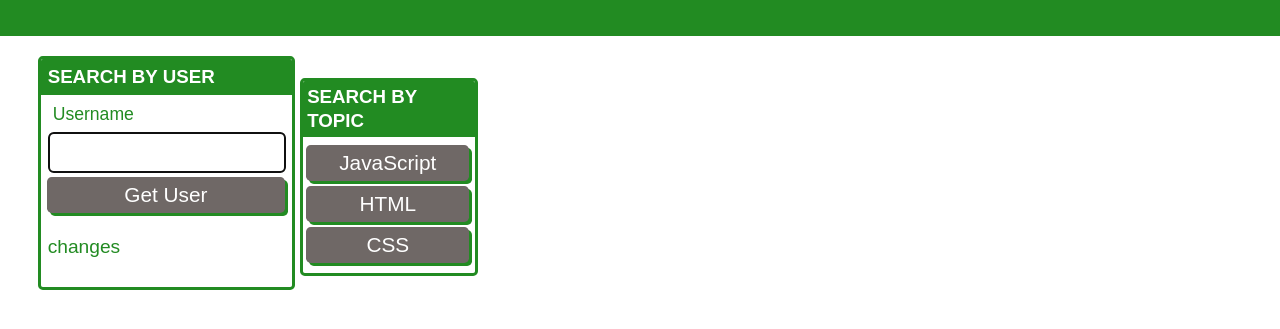
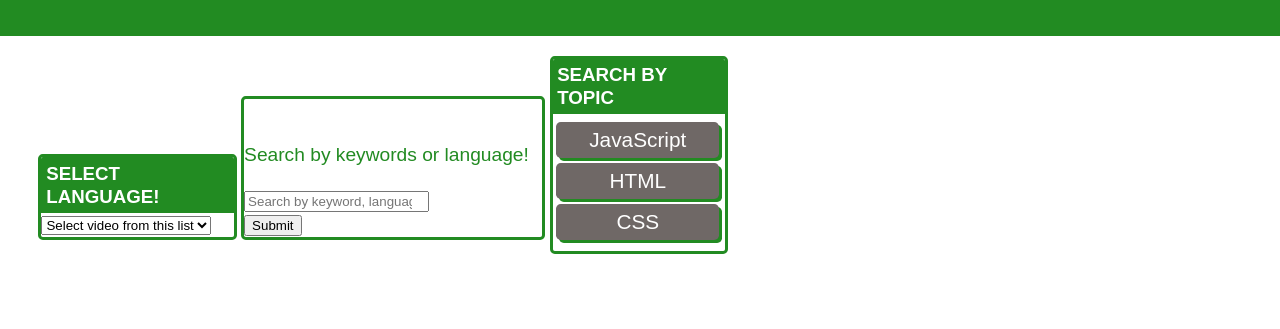
Before and after one commit to ckyser1/Language_Resource_Hub, a plain HTML site: page index.html in a window 1280 px wide. Shown: the part 81-410 px from the top of the page. Drawn offline with Linux system fonts and the light colour scheme.

Commit message:
updating java and html

```diff
--- a/index.html
+++ b/index.html
@@ -14,20 +14,40 @@
     <h1> Language Hub</h1>
   </header>
 
-
   <main class="flex-row justify-space-between">
     <div class="col-12 col-md-8">
+<!-- this is the code for the drop down bar -->
 
       <div class="card col-9">
-        <h3 class="card-header text-uppercase">Search By User</h3>
-        <form id="user-form" class="card-body">
-          <label class="form-label" for="username">Username</label>
-          <input name="username" id="username" type="text" autofocus="true" class="form-input" />
-          <button type="submit" class="btn">Get User</button>
-          <p>changes</p>
+        <h3 class="card-header text-uppercase">Select language!</h3>
+        <form>
+            <select id='videos' onchange="selectVideo()">
+            <option value="nothing">Select video from this list</option>
+            <option value="Phython">phython</option>
+               <option value="CSS">CSS</option>
+               <option value="HTML">HTML</option>
+               <option value="SQL">SQL</option>
+               <!--<option value="C++">C++</option>-->
+               <option value="javascript">JavaScript</option>
+            </select>
         </form>
       </div>
+<!--end of search by language drop down -->
+<!--start of search bar -->
+<div class="card col-9">
+    <h3>Search by keywords or language!</h3>
+    <p>Search by keywords or language!</p>
 
+    <form>
+
+        <input id="search-field" type="search" placeholder="Search by keyword, language"><br>
+        <input id="search-button" type="submit">
+
+    </form>
+ </div>
+
+
+<!--end of search bar -->
       <aside class="card col-3">
         <h3 class="card-header text-uppercase">Search By Topic</h3>
         <div id="language-buttons" class="card-body">
@@ -40,6 +60,8 @@
   </main>
 
   <script src="./js/script.js"></script>
+
+</script>
 </body>
 
 </html>
--- a/js/script.js
+++ b/js/script.js
@@ -0,0 +1,15 @@
+//
+
+
+function selectVideo(){
+    var urlString = "http://www.youtube.com/";
+    var languages = document.getElementById('languages');
+    var selectedlanguage = videos.options[videos.selectedIndex];
+    if (selectedlanguage.value != "nothing"){
+            window.location = urlString + selectedlanguage.value;
+    }
+}
+
+
+//var keywords = [];
+//function keywordsearch() {
```
